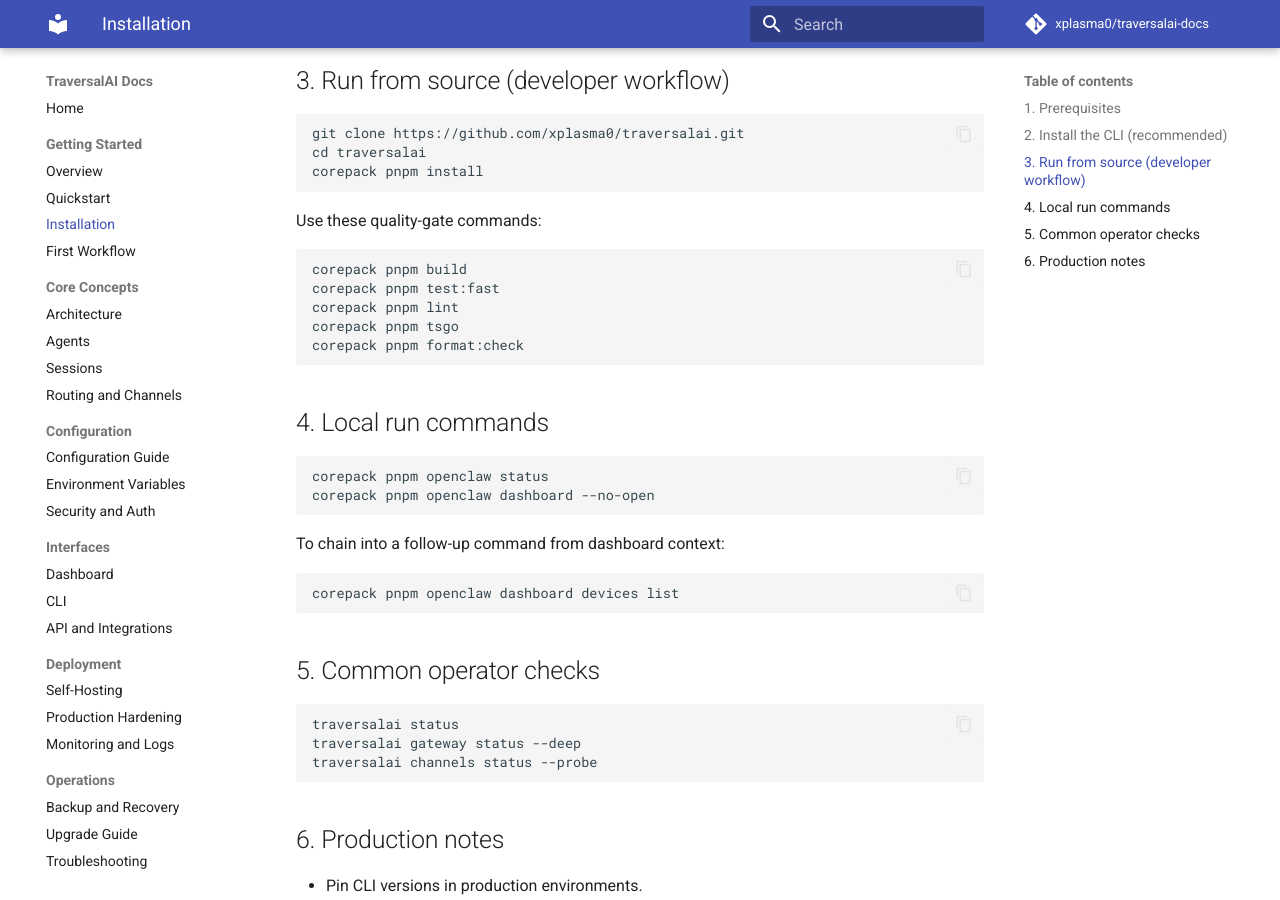
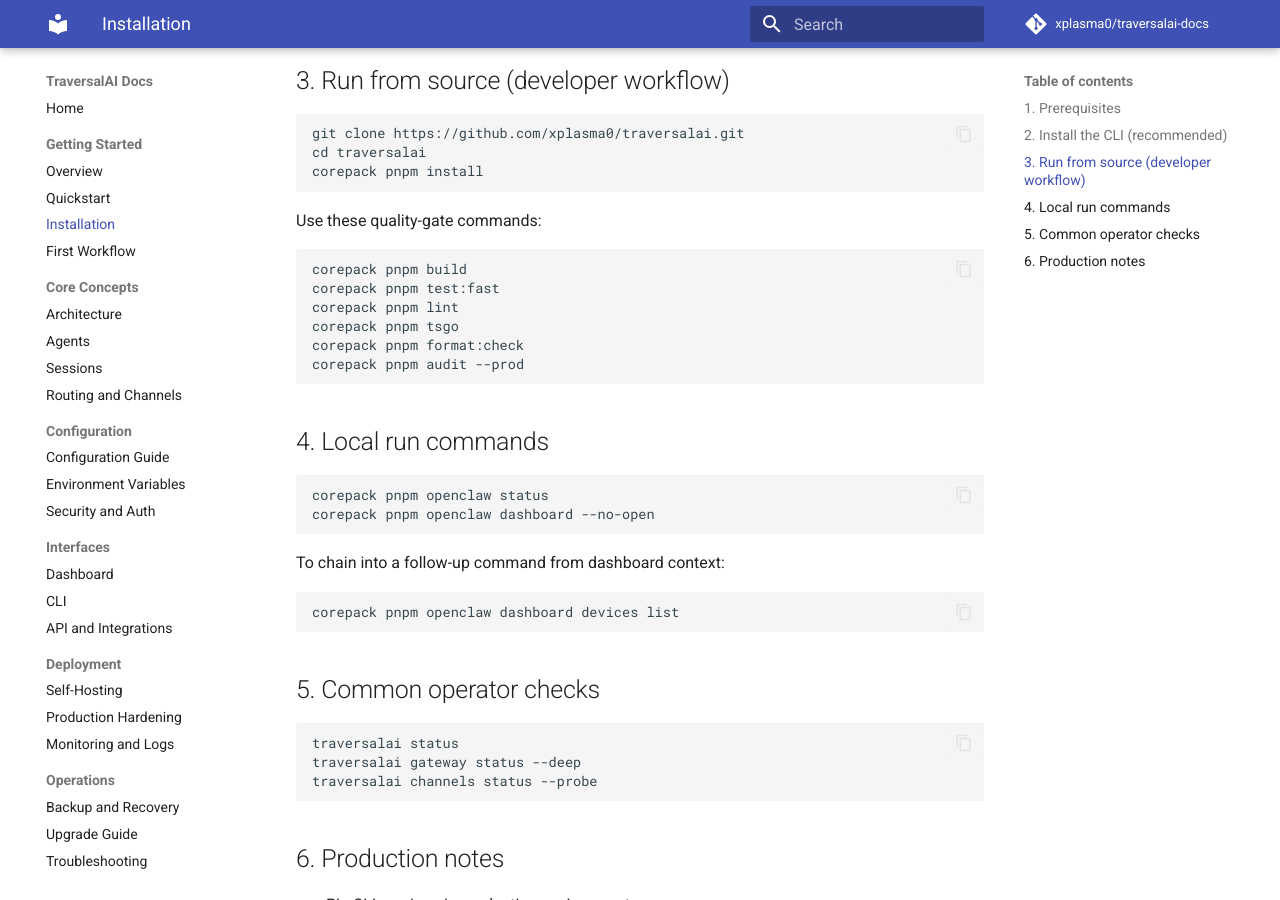
Before and after one commit to xplasma0/traversalai-docs, an MkDocs documentation site: the page built from docs/getting-started/installation.md, in a window 1280 px wide and 900 px high, scrolled down 862 px. Built offline with MkDocs 1.6.1 and Material for MkDocs 9.7.7, drawn with Linux system fonts in a browser that asks for light colours; comment, search, counter and statistics services are not loaded.

Commit message:
docs: include dependency audit in quality gate checklist

````diff
--- a/docs/getting-started/installation.md
+++ b/docs/getting-started/installation.md
@@ -51,6 +51,7 @@ corepack pnpm test:fast
 corepack pnpm lint
 corepack pnpm tsgo
 corepack pnpm format:check
+corepack pnpm audit --prod
 ```
 
 ## 4. Local run commands
````
